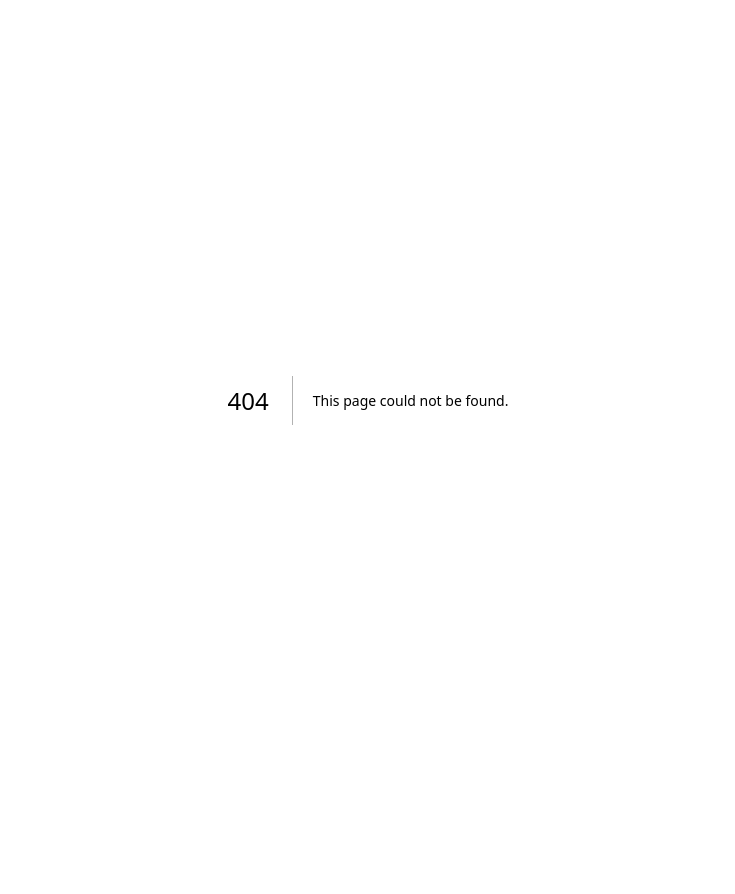
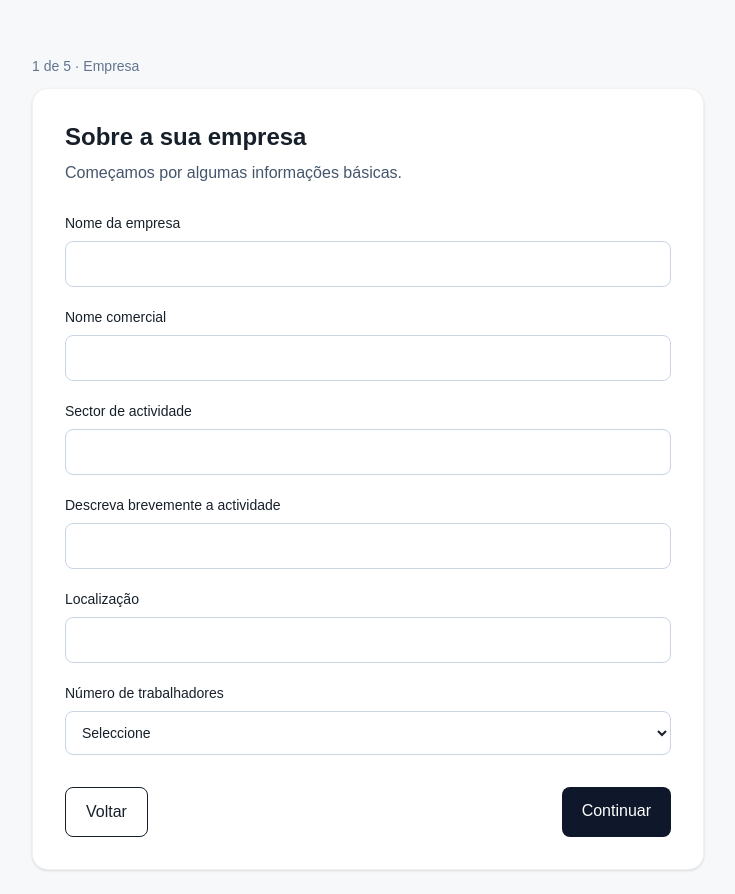
Before and after one commit to acjl-mz/acjl-onboarding, a Next.js app: page /diagnostico/empresa in a window 1280 px wide. Before the commit this address had no page. Shown: the whole page, without its empty margins (272-1007 px from the left). Before the commit the page ends 800 px from the top, so only its background shows below. Built offline with nearby package versions, Linux system fonts and the light colour scheme.

Commit message:
feat: build diagnostic foundation (app/diagnostico/empresa/page.tsx)

```diff
--- /dev/null
+++ b/app/diagnostico/empresa/page.tsx
@@ -0,0 +1,31 @@
+"use client";
+
+import { useState } from "react";
+import Link from "next/link";
+
+export default function EmpresaPage() {
+  const [form, setForm] = useState({name:"", trade:"", sector:"", activity:"", location:"", employees:""});
+  const set = (key:string, value:string) => setForm({...form,[key]:value});
+  return (
+    <main className="min-h-screen bg-[var(--acjl-surface)] p-6">
+      <div className="mx-auto max-w-2xl pt-8">
+        <p className="text-sm text-slate-500">1 de 5 · Empresa</p>
+        <section className="mt-3 rounded-2xl bg-white p-8 border border-black/5 shadow-sm">
+          <h1 className="text-2xl font-semibold">Sobre a sua empresa</h1>
+          <p className="mt-2 text-slate-600">Começamos por algumas informações básicas.</p>
+          <div className="mt-7 space-y-5">
+            {[
+              ["name","Nome da empresa","text"],
+              ["trade","Nome comercial","text"],
+              ["sector","Sector de actividade","text"],
+              ["activity","Descreva brevemente a actividade","text"],
+              ["location","Localização","text"]
+            ].map(([key,label,type]) => <label key={key} className="block text-sm font-medium">{label}<input type={type} value={(form as any)[key]} onChange={e=>set(key,e.target.value)} className="mt-2 w-full rounded-lg border border-slate-300 p-3 outline-none focus:ring-2 focus:ring-slate-200" /></label>)}
+            <label className="block text-sm font-medium">Número de trabalhadores<select value={form.employees} onChange={e=>set("employees",e.target.value)} className="mt-2 w-full rounded-lg border border-slate-300 p-3"><option value="">Seleccione</option><option>1–5</option><option>6–10</option><option>11–25</option><option>26–50</option><option>51–100</option><option>&gt;100</option></select></label>
+          </div>
+          <div className="mt-8 flex justify-between"><Link href="/diagnostico/inicio" className="rounded-lg border px-5 py-3">Voltar</Link><Link href="/diagnostico/necessidades" className="rounded-lg bg-slate-900 px-5 py-3 text-white">Continuar</Link></div>
+        </section>
+      </div>
+    </main>
+  );
+}
```
